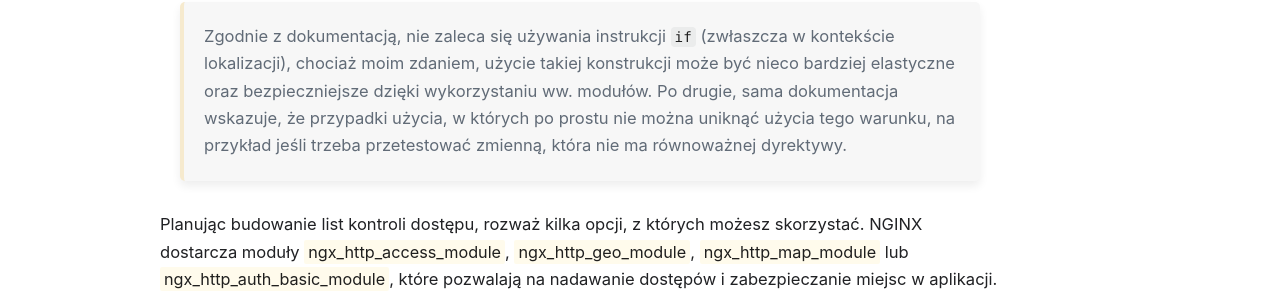
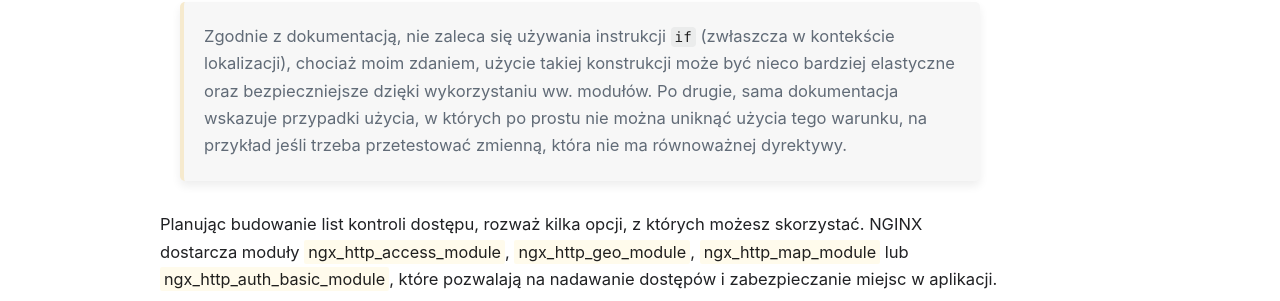
Before and after one commit to terrorizer1980/trimstray.github.io, a Jekyll site: the page built from _posts/2016-05-21-nginx-nieodpowiednie_uzycie_dyrektywy_deny.md, in a window 1280 px wide and 900 px high, scrolled down 4393 px. Shown: the part 234-535 px from the top of the window. Built offline with Jekyll 4.4.1, drawn with Linux system fonts in a browser that asks for light colours; comment, search, counter and statistics services are not loaded.

Commit message:
uncommited changes - signed-off-by: trimstray <trimstray@gmail.com>

````diff
--- a/_posts/2016-05-21-nginx-nieodpowiednie_uzycie_dyrektywy_deny.md
+++ b/_posts/2016-05-21-nginx-nieodpowiednie_uzycie_dyrektywy_deny.md
@@ -141,7 +141,7 @@ Jednym z rozwiązań jest użycie instrukcji `if` w połączeniu z modułami `ge
   }
   ```
 
-  > Zgodnie z dokumentacją, nie zaleca się używania instrukcji `if` (zwłaszcza w kontekście lokalizacji), chociaż moim zdaniem, użycie takiej konstrukcji może być nieco bardziej elastyczne oraz bezpieczniejsze dzięki wykorzystaniu ww. modułów. Po drugie, sama dokumentacja wskazuje, że przypadki użycia, w których po prostu nie można uniknąć użycia tego warunku, na przykład jeśli trzeba przetestować zmienną, która nie ma równoważnej dyrektywy.
+  > Zgodnie z dokumentacją, nie zaleca się używania instrukcji `if` (zwłaszcza w kontekście lokalizacji), chociaż moim zdaniem, użycie takiej konstrukcji może być nieco bardziej elastyczne oraz bezpieczniejsze dzięki wykorzystaniu ww. modułów. Po drugie, sama dokumentacja wskazuje przypadki użycia, w których po prostu nie można uniknąć użycia tego warunku, na przykład jeśli trzeba przetestować zmienną, która nie ma równoważnej dyrektywy.
 
 Planując budowanie list kontroli dostępu, rozważ kilka opcji, z których możesz skorzystać. NGINX dostarcza moduły <span class="h-b">ngx_http_access_module</span>, <span class="h-b">ngx_http_geo_module</span>, <span class="h-b">ngx_http_map_module</span> lub <span class="h-b">ngx_http_auth_basic_module</span>, które pozwalają na nadawanie dostępów i zabezpieczanie miejsc w aplikacji.
 
````
